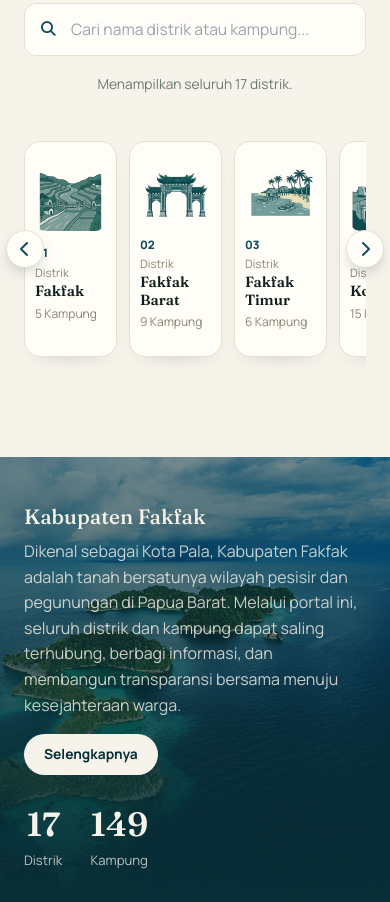
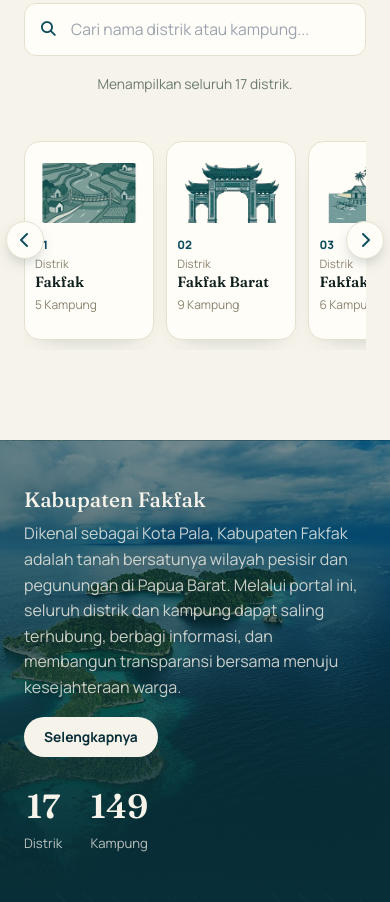
Before and after one commit to nisrinakayist/UI-fakfak, a plain HTML site: page index.html in a window 390 px wide. Shown: the part 2260-3162 px from the top of the page. Drawn offline with nearby package versions, Linux system fonts and the light colour scheme.

Commit message:
revisi ukuran gambar

```diff
--- a/assets/css/styles.css
+++ b/assets/css/styles.css
@@ -866,14 +866,14 @@ mark {
   .kartu-kontribusi { flex-direction: column; }
   .kartu-kontribusi__ilustrasi { width: 100%; height: 160px; }
   .kartu-distrik {
-    flex: 0 0 30% !important; /* Ukuran pas di layar HP */
-    width: 30% !important;
+    flex: 0 0 42% !important; /* Ukuran pas di layar HP */
+    width: 42% !important;
     max-width: none !important;
     scroll-snap-align: start;
-    padding: 12px 10px 14px;
+    padding: 12px 12px 14px;
   }
   .kartu-distrik__ikon {
-    height: 80px;
+    height: 92px;
     margin-bottom: 10px;
   }
   .kartu-distrik__nomor {
@@ -885,7 +885,6 @@ mark {
     font-weight: 600;
     font-size: 0.92rem;        /* Sedikit diperkecil agar kata panjang lebih muat */
     line-height: 1.2;
-    word-break: break-word;     /* Potong kata jika melebihi lebar card */
     overflow-wrap: break-word;  /* Memastikan teks melipat ke bawah */
   }
   .kartu-distrik__jumlah {
```
